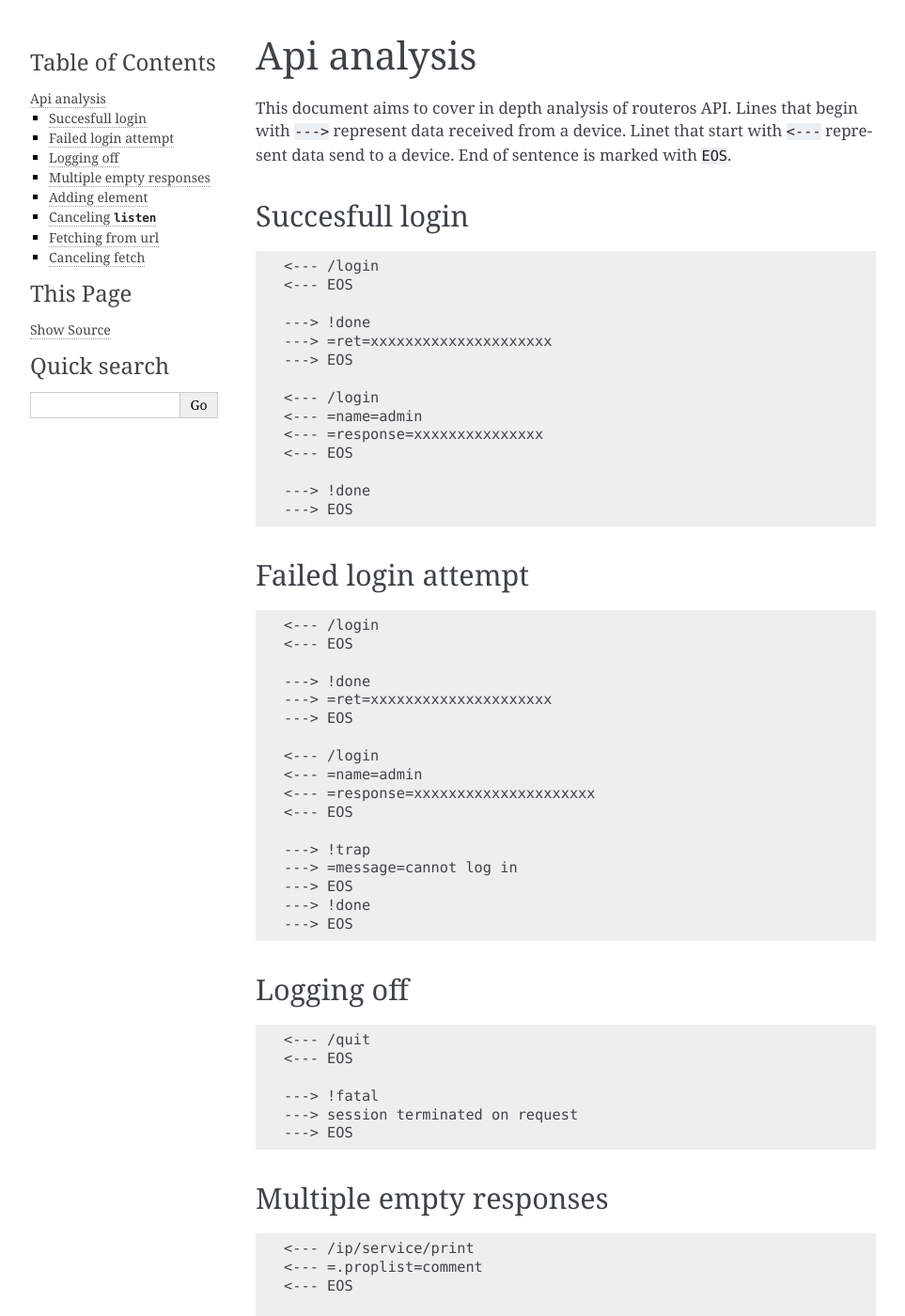
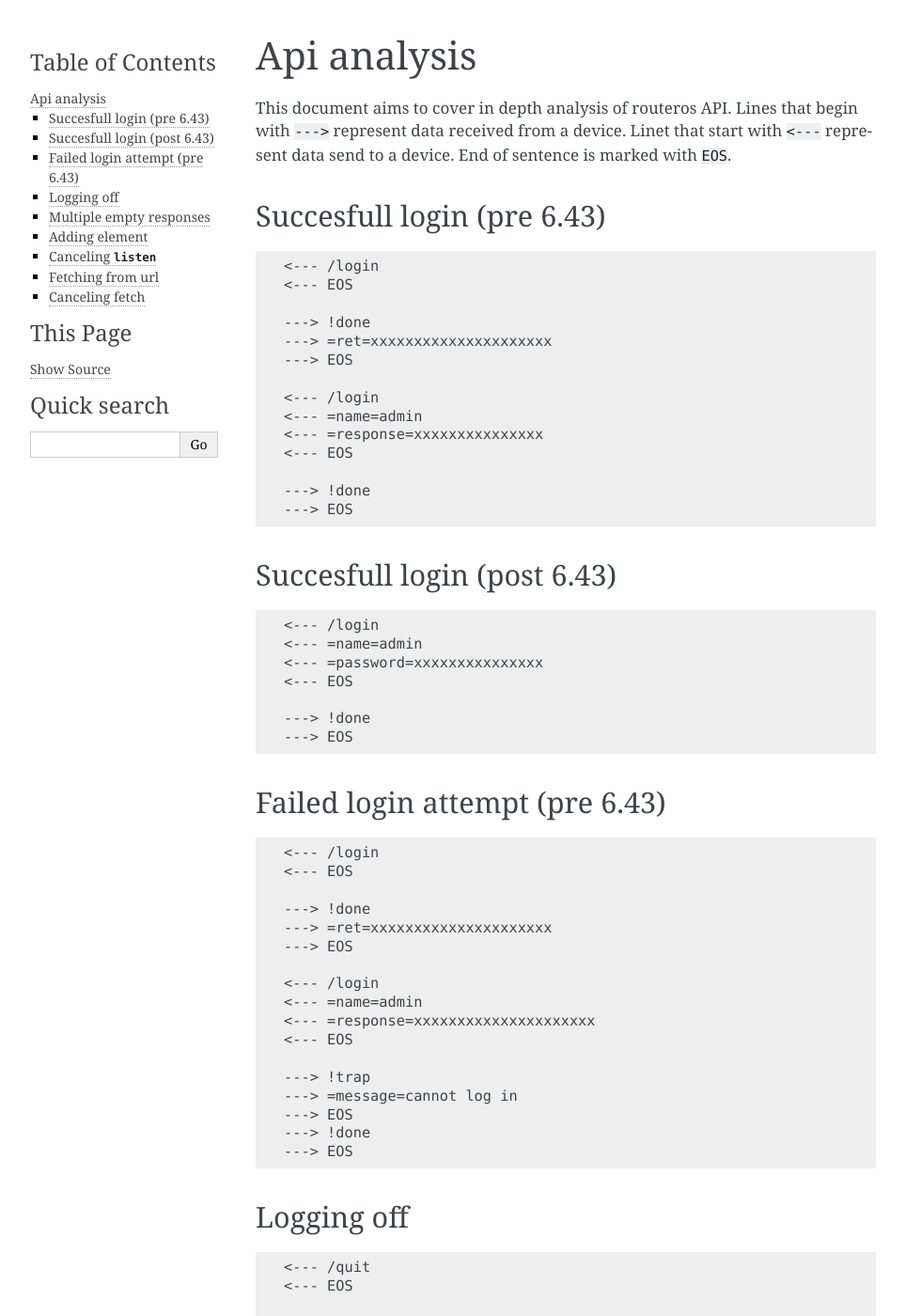
Before and after one commit to luqasz/librouteros, a Sphinx documentation site: the page built from docs/api_analysis.rst, in a window 1280 px wide and 1400 px high. Shown: the whole window at 94% size, without its empty margins (148-1111 px from the left). Built offline with Sphinx 7.4.7, drawn with Linux system fonts in a browser that asks for light colours.

Commit message:
Update docs

```diff
--- a/docs/api_analysis.rst
+++ b/docs/api_analysis.rst
@@ -3,8 +3,8 @@ Api analysis
 
 This document aims to cover in depth analysis of routeros API. Lines that begin with ``--->`` represent data received from a device. Linet that start with ``<---`` represent data send to a device. End of sentence is marked with ``EOS``.
 
-Succesfull login
-----------------
+Succesfull login (pre 6.43)
+---------------------------
 .. code-block:: none
 
     <--- /login
@@ -22,8 +22,20 @@ Succesfull login
     ---> !done
     ---> EOS
 
-Failed login attempt
---------------------
+Succesfull login (post 6.43)
+----------------------------
+.. code-block:: none
+
+    <--- /login
+    <--- =name=admin
+    <--- =password=xxxxxxxxxxxxxxx
+    <--- EOS
+
+    ---> !done
+    ---> EOS
+
+Failed login attempt (pre 6.43)
+-------------------------------
 .. code-block:: none
 
     <--- /login
```
Also changed, not shown: docs/usage.rst (+15 -0 lines).
